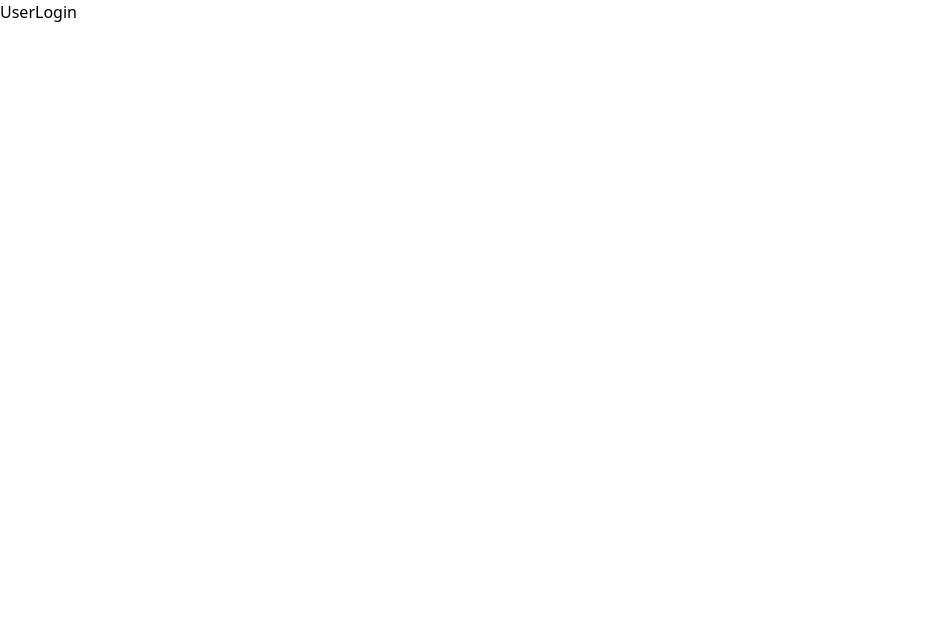
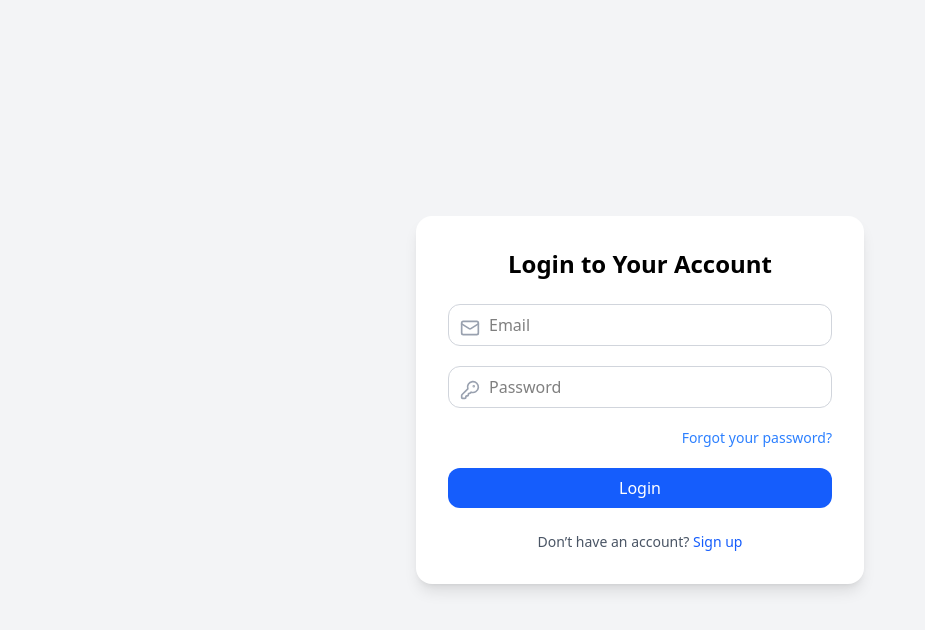
Before and after one commit to RudrakshaSingh/Sandesh2, a React (Vite) app in the folder Frontend/: page /user/login in a window 1280 px wide. Shown: the top 630 px of the page, without its empty margins (0-925 px from the left). Built offline with nearby package versions, Linux system fonts and the light colour scheme.

Commit message:
added login page user

```diff
--- a/Frontend/src/Pages/User/UserLogin.jsx
+++ b/Frontend/src/Pages/User/UserLogin.jsx
@@ -1,8 +1,71 @@
-import React from 'react'
+import React, { useState } from 'react'
+import { Mail, KeyRound } from 'lucide-react'
 
 function UserLogin() {
+  const [email, setEmail] = useState("")
+  const [password, setPassword] = useState("")
+
+  const handleEmailChange = (e) => setEmail(e.target.value)
+  const handlePasswordChange = (e) => setPassword(e.target.value)
+
+  const handleSubmit = (e) => {
+    e.preventDefault()
+    console.log("Email:", email)
+    console.log("Password:", password)
+  }
+
   return (
-    <div>UserLogin</div>
+    <div className="flex items-center justify-center min-h-screen bg-gray-100 px-4">
+      <div className="w-full max-w-md bg-white rounded-2xl shadow-lg p-8">
+        <h2 className="text-2xl font-bold text-center mb-6">Login to Your Account</h2>
+        <form onSubmit={handleSubmit} className="space-y-5">
+          {/* Email Field */}
+          <div className="relative">
+            <Mail className="absolute left-3 top-3.5 text-gray-400" size={20} />
+            <input
+              type="email"
+              placeholder="Email"
+              value={email}
+              onChange={handleEmailChange}
+              required
+              className="w-full pl-10 pr-4 py-2 border border-gray-300 rounded-xl focus:outline-none focus:ring-2 focus:ring-blue-500"
+            />
+          </div>
+
+          {/* Password Field */}
+          <div className="relative">
+            <KeyRound className="absolute left-3 top-3.5 text-gray-400" size={20} />
+            <input
+              type="password"
+              placeholder="Password"
+              value={password}
+              onChange={handlePasswordChange}
+              required
+              className="w-full pl-10 pr-4 py-2 border border-gray-300 rounded-xl focus:outline-none focus:ring-2 focus:ring-blue-500"
+            />
+          </div>
+
+          <div className="text-right text-sm text-blue-500 hover:underline cursor-pointer">
+            Forgot your password?
+          </div>
+
+          {/* Submit Button */}
+          <button
+            type="submit"
+            className="w-full bg-blue-600 text-white py-2 rounded-xl hover:bg-blue-700 transition-all duration-200"
+          >
+            Login
+          </button>
+        </form>
+
+        <p className="text-center text-sm mt-6 text-gray-600">
+          Don’t have an account?{" "}
+          <span className="text-blue-600 font-medium cursor-pointer hover:underline">
+            Sign up
+          </span>
+        </p>
+      </div>
+    </div>
   )
 }
 
```
Also changed, not shown: 1 other file (tests, documents, lock files or other folders).
